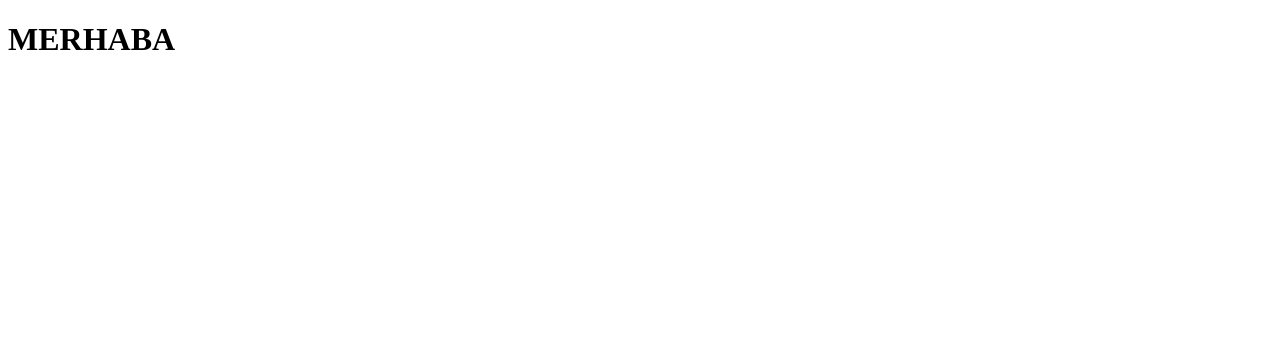
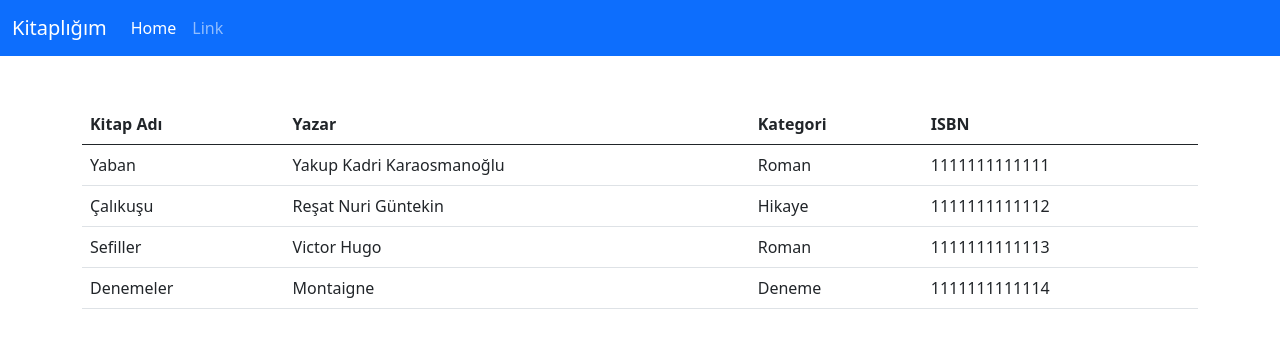
Before and after one commit to mkocerim/react-library, a React (Create React App) app: page / in a window 1280 px wide. Shown: the top 348 px of the page. Built offline with nearby package versions, Linux system fonts and the light colour scheme; data requests are answered from the project's data file.

Commit message:
Loading added

```diff
--- /dev/null
+++ b/db.json
@@ -0,0 +1,56 @@
+{
+"books":[
+    {
+        "id":1,
+        "name":"Yaban",
+        "author": "Yakup Kadri Karaosmanoğlu",
+        "isbn":"1111111111111",
+        "categoryId":1
+
+    },
+    {
+        "id":2,
+        "name":"Çalıkuşu",
+        "author": "Reşat Nuri Güntekin",
+        "isbn":"1111111111112",
+        "categoryId":2
+
+    },
+    {
+        "id":3,
+        "name":"Sefiller",
+        "author": "Victor Hugo",
+        "isbn":"1111111111113",
+        "categoryId":1
+
+    },
+    {
+        "id":4,
+        "name":"Denemeler",
+        "author": "Montaigne",
+        "isbn":"1111111111114",
+        "categoryId":3
+
+    }
+
+],
+"categories":[
+    {
+        "id":1,
+        "name":"Roman"
+    },
+    {
+        "id":2,
+        "name":"Hikaye"
+    },
+    {
+        "id":3,
+        "name":"Deneme"
+    }
+]
+
+
+
+
+
+}
--- a/package.json
+++ b/package.json
@@ -6,6 +6,8 @@
     "@testing-library/jest-dom": "^5.16.5",
     "@testing-library/react": "^13.4.0",
     "@testing-library/user-event": "^13.5.0",
+    "axios": "^0.27.2",
+    "json-server": "^0.17.0",
     "react": "^18.2.0",
     "react-dom": "^18.2.0",
     "react-scripts": "5.0.1",
@@ -15,7 +17,8 @@
     "start": "react-scripts start",
     "build": "react-scripts build",
     "test": "react-scripts test",
-    "eject": "react-scripts eject"
+    "eject": "react-scripts eject",
+    "json-server": "json-server --watch db.json --port 3004"
   },
   "eslintConfig": {
     "extends": [
--- a/public/index.html
+++ b/public/index.html
@@ -25,6 +25,8 @@
       Learn how to configure a non-root public URL by running `npm run build`.
     -->
     <title>React App</title>
+    <link href="https://cdn.jsdelivr.net/npm/bootstrap@5.0.2/dist/css/bootstrap.min.css" rel="stylesheet" integrity="sha384-EVSTQN3/azprG1Anm3QDgpJLIm9Nao0Yz1ztcQTwFspd3yD65VohhpuuCOmLASjC" crossorigin="anonymous">
+
   </head>
   <body>
     <noscript>You need to enable JavaScript to run this app.</noscript>
@@ -39,5 +41,7 @@
       To begin the development, run `npm start` or `yarn start`.
       To create a production bundle, use `npm run build` or `yarn build`.
     -->
+    <script src="https://cdn.jsdelivr.net/npm/bootstrap@5.0.2/dist/js/bootstrap.bundle.min.js" integrity="sha384-MrcW6ZMFYlzcLA8Nl+NtUVF0sA7MsXsP1UyJoMp4YLEuNSfAP+JcXn/tWtIaxVXM" crossorigin="anonymous"></script>
+
   </body>
 </html>
--- a/src/App.js
+++ b/src/App.js
@@ -1,8 +1,17 @@
+import React from "react";
+
+
+import Header from "./components/Header";
+
+import ListBooks from "./components/ListBooks";
+
+import Loading from "./components/Loading";
 
 function App() {
   return (
     <div className="App">
-      <h1>MERHABA</h1>
+      <Header />
+      <ListBooks />
     </div>
   );
 }
--- /dev/null
+++ b/src/components/Header.js
@@ -0,0 +1,42 @@
+import React from "react";
+
+const Header = (props)=>{
+
+    return(
+        <nav class="navbar navbar-expand-lg navbar-dark bg-primary">
+        <div class="container-fluid">
+          <a class="navbar-brand" href="#">Kitaplığım</a>
+          <button
+            class="navbar-toggler"
+            type="button"
+            data-bs-toggle="collapse"
+            data-bs-target="#navbarSupportedContent"
+            aria-controls="navbarSupportedContent"
+            aria-expanded="false"
+            aria-label="Toggle navigation">
+            <span class="navbar-toggler-icon"></span>
+          </button>
+          <div class="collapse navbar-collapse" id="navbarSupportedContent">
+            <ul class="navbar-nav me-auto mb-2 mb-lg-0">
+              <li class="nav-item">
+                <a class="nav-link active"  href="#">Home</a>
+              </li>
+              <li class="nav-item">
+                <a class="nav-link" href="#">
+                    Link
+                </a>
+              </li>
+
+
+            </ul>
+
+          </div>
+        </div>
+      </nav>
+
+    )
+
+
+}
+
+export default Header
--- /dev/null
+++ b/src/components/ListBooks.js
@@ -0,0 +1,70 @@
+import React, {useEffect,useState} from "react";
+import axios from "axios";
+import Loading from "./Loading";
+
+const ListBooks=(props)=>{
+
+    const [books, setBooks] = useState(null);
+    const [categories, setCategories] = useState(null);
+
+    useEffect( ()=>{
+        axios
+        .get("http://localhost:3004/books")
+        .then((resBook) => {
+            console.log(resBook);
+            setBooks(resBook.data);
+        axios
+         .get("http://localhost:3004/categories")
+         .then((resCategories) => {
+
+          setTimeout(() => {
+
+            setCategories(resCategories.data);
+
+          },5000);
+          })
+          .catch((err) => console.log("categories err",err))
+        })
+        .catch((err)=> console.log("books err",err));
+    } ,[]);
+    if(books === null || categories===null){
+        return <Loading/> ;
+    }
+    return(
+ <div className="container my-5">
+   <table className="table">
+  <thead>
+    <tr>
+      <th scope="col">Kitap Adı</th>
+      <th scope="col">Yazar</th>
+      <th scope="col">Kategori</th>
+      <th scope="col">ISBN</th>
+
+    </tr>
+  </thead>
+  <tbody>
+    {
+        books.map(book =>{
+         const category = categories.find(
+          (cat) => cat.id ===book.categoryId
+          );
+
+            return(
+                <tr>
+                <td>{book.name}</td>
+                <td>{book.author}</td>
+                <td> {category.name} </td>
+                <td>{book.isbn}</td>
+              </tr>
+            )
+        })
+    }
+
+
+
+  </tbody>
+  </table>
+</div>
+    )
+}
+export default ListBooks
--- /dev/null
+++ b/src/components/Loading.js
@@ -0,0 +1,22 @@
+import React from "react";
+
+const Loading=(props)=> {
+    return(
+<div style={{
+        width:"100vw",
+        height:"100vh",
+        display:"flex",
+        justifyContent:"center",
+        alignItems:"center"
+    }} >
+    <div style ={{width:"80px",height:"80px"}}
+    className="spinner-border text-success"
+    role="status">
+    <span  className="visually-hidden">Loading...</span>
+    </div>
+</div>
+
+
+    );
+};
+export default Loading;
```
Also changed, not shown: 1 other file (tests, documents, lock files or other folders).
